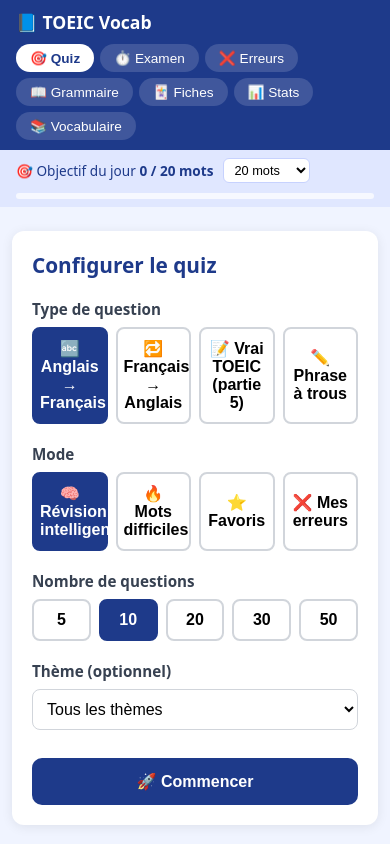
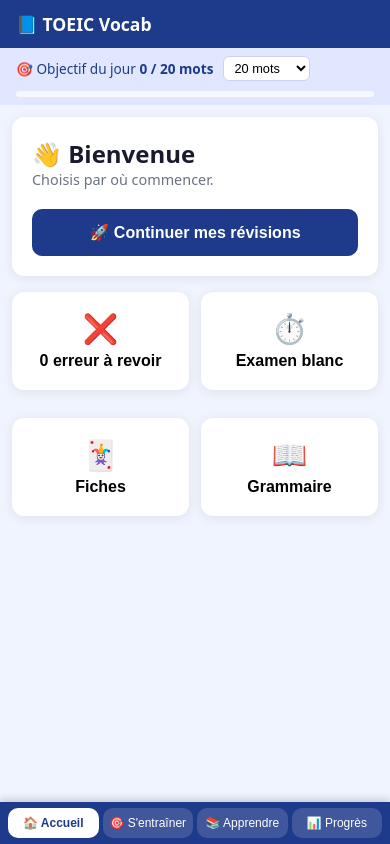
Before and after one commit to Bnfs/toeic-vocab, a React (Vite) app in the folder frontend/: page / in a window 390 px wide. Built offline with nearby package versions, Linux system fonts and the light colour scheme.

Commit message:
Reorganize navigation into 4 sections with sub-tabs, home screen, bottom nav on mobile and grouped theme selectors

```diff
--- a/frontend/src/App.jsx
+++ b/frontend/src/App.jsx
@@ -6,36 +6,39 @@
 import Examen from "./components/Examen";
 import Erreurs from "./components/Erreurs";
 import Grammaire from "./components/Grammaire";
+import Accueil from "./components/Accueil";
 import ObjectifJour from "./components/ObjectifJour";
 import "./index.css";
 
-const ONGLETS = [
-  { id: "quiz", label: "🎯 Quiz" },
-  { id: "examen", label: "⏱️ Examen" },
-  { id: "erreurs", label: "❌ Erreurs" },
-  { id: "grammaire", label: "📖 Grammaire" },
-  { id: "fiches", label: "🃏 Fiches" },
-  { id: "stats", label: "📊 Stats" },
-  { id: "vocabulaire", label: "📚 Vocabulaire" },
+const SECTIONS = [
+  { id: "accueil", label: "🏠 Accueil" },
+  { id: "entrainer", label: "🎯 S'entraîner", sous: [["quiz", "Quiz"], ["examen", "Examen"], ["erreurs", "Erreurs"]] },
+  { id: "apprendre", label: "📚 Apprendre", sous: [["fiches", "Fiches"], ["vocabulaire", "Vocabulaire"], ["grammaire", "Grammaire"]] },
+  { id: "progres", label: "📊 Progrès" },
 ];
 
 export default function App() {
-  const [onglet, setOnglet] = useState("quiz");
+  const [section, setSection] = useState("accueil");
+  const [sous, setSous] = useState({ entrainer: "quiz", apprendre: "fiches" });
   const [cleQuiz, setCleQuiz] = useState(0); // force un nouveau Quiz quand on refait les erreurs
   const [modeQuiz, setModeQuiz] = useState("normal");
+
+  const aller = (s, ss) => {
+    if (ss) setSous(prev => ({ ...prev, [s]: ss }));
+    if (s === "entrainer" && ss === "quiz") setModeQuiz("normal");
+    setSection(s);
+  };
+  const courante = SECTIONS.find(s => s.id === section);
+  const page = sous[section];
 
   return (
     <div className="app">
       <header className="app-header">
         <div className="app-logo">📘 TOEIC Vocab</div>
         <nav className="app-nav">
-          {ONGLETS.map(o => (
-            <button
-              key={o.id}
-              className={`nav-btn ${onglet === o.id ? "active" : ""}`}
-              onClick={() => { if (o.id === "quiz") setModeQuiz("normal"); setOnglet(o.id); }}
-            >
-              {o.label}
+          {SECTIONS.map(s => (
+            <button key={s.id} className={`nav-btn ${section === s.id ? "active" : ""}`} onClick={() => aller(s.id)}>
+              {s.label}
             </button>
           ))}
         </nav>
@@ -44,13 +47,21 @@
       <ObjectifJour />
 
       <main className="app-main">
-        {onglet === "quiz" && <Quiz key={cleQuiz} modeInitial={modeQuiz} />}
-        {onglet === "erreurs" && <Erreurs onRefaire={() => { setModeQuiz("erreurs"); setCleQuiz(k => k + 1); setOnglet("quiz"); }} />}
-        {onglet === "examen" && <Examen />}
-        {onglet === "grammaire" && <Grammaire />}
-        {onglet === "fiches" && <Fiches />}
-        {onglet === "stats" && <Stats />}
-        {onglet === "vocabulaire" && <Vocabulaire />}
+        {courante.sous && (
+          <div className="sous-nav">
+            {courante.sous.map(([id, label]) => (
+              <button key={id} className={`sous-btn ${page === id ? "active" : ""}`} onClick={() => aller(section, id)}>{label}</button>
+            ))}
+          </div>
+        )}
+        {section === "accueil" && <Accueil aller={aller} />}
+        {section === "entrainer" && page === "quiz" && <Quiz key={cleQuiz} modeInitial={modeQuiz} />}
+        {section === "entrainer" && page === "erreurs" && <Erreurs onRefaire={() => { setCleQuiz(k => k + 1); setSous(p => ({ ...p, entrainer: "quiz" })); setModeQuiz("erreurs"); }} />}
+        {section === "entrainer" && page === "examen" && <Examen />}
+        {section === "apprendre" && page === "fiches" && <Fiches />}
+        {section === "apprendre" && page === "vocabulaire" && <Vocabulaire />}
+        {section === "apprendre" && page === "grammaire" && <Grammaire />}
+        {section === "progres" && <Stats />}
       </main>
     </div>
   );
--- /dev/null
+++ b/frontend/src/components/Accueil.jsx
@@ -0,0 +1,35 @@
+import { useState, useEffect } from "react";
+import { api } from "../api";
+
+export default function Accueil({ aller }) {
+  const [nbErreurs, setNbErreurs] = useState(0);
+  useEffect(() => { api.getErreurs().then(l => setNbErreurs(l.length)); }, []);
+
+  return (
+    <div className="accueil">
+      <div className="card">
+        <h2>👋 Bienvenue</h2>
+        <p className="fiche-aide">Choisis par où commencer.</p>
+        <button className="btn-start" onClick={() => aller("entrainer", "quiz")}>🚀 Continuer mes révisions</button>
+      </div>
+      <div className="accueil-grille">
+        <button className="card accueil-tuile" onClick={() => aller("entrainer", "erreurs")}>
+          <span className="accueil-emoji">❌</span>
+          <strong>{nbErreurs} erreur{nbErreurs > 1 ? "s" : ""} à revoir</strong>
+        </button>
+        <button className="card accueil-tuile" onClick={() => aller("entrainer", "examen")}>
+          <span className="accueil-emoji">⏱️</span>
+          <strong>Examen blanc</strong>
+        </button>
+        <button className="card accueil-tuile" onClick={() => aller("apprendre", "fiches")}>
+          <span className="accueil-emoji">🃏</span>
+          <strong>Fiches</strong>
+        </button>
+        <button className="card accueil-tuile" onClick={() => aller("apprendre", "grammaire")}>
+          <span className="accueil-emoji">📖</span>
+          <strong>Grammaire</strong>
+        </button>
+      </div>
+    </div>
+  );
+}
--- a/frontend/src/components/Fiches.jsx
+++ b/frontend/src/components/Fiches.jsx
@@ -1,5 +1,6 @@
 import { useState, useEffect } from "react";
 import { api } from "../api";
+import SelectCategorie from "./SelectCategorie";
 
 export default function Fiches() {
   const [categories, setCategories] = useState([]);
@@ -67,10 +68,7 @@
       </div>
       <div className="config-ligne">
         <label>Thème (optionnel)</label>
-        <select value={categorie} onChange={e => setCategorie(e.target.value)}>
-          <option value="">Tous les thèmes</option>
-          {categories.map(c => <option key={c} value={c}>{c}</option>)}
-        </select>
+        <SelectCategorie value={categorie} onChange={setCategorie} categories={categories} toutes="Tous les thèmes" />
       </div>
       <button className="btn-start" onClick={demarrer}>🃏 Commencer (20 fiches)</button>
     </div>
--- a/frontend/src/components/Quiz.jsx
+++ b/frontend/src/components/Quiz.jsx
@@ -1,6 +1,7 @@
 import { useState, useEffect } from "react";
 import { api } from "../api";
 import PhraseComplete from "./PhraseComplete";
+import SelectCategorie from "./SelectCategorie";
 
 export default function Quiz({ modeInitial = "normal" }) {
   const [etape, setEtape] = useState("config"); // config | quiz | resultat
@@ -111,11 +112,7 @@
       </div>
       <div className="config-ligne">
         <label>Thème (optionnel)</label>
-        <select value={categorie} onChange={e => setCategorie(e.target.value)}>
-          {categories.map(c => (
-            <option key={c} value={c}>{c || "Tous les thèmes"}</option>
-          ))}
-        </select>
+        <SelectCategorie value={categorie} onChange={setCategorie} categories={categories} toutes="Tous les thèmes" />
       </div>
       <button className="btn-start" onClick={demarrer} disabled={chargement}>
         {chargement ? "Chargement..." : "🚀 Commencer"}
--- /dev/null
+++ b/frontend/src/components/SelectCategorie.jsx
@@ -0,0 +1,31 @@
+const GROUPES = [
+  ["Travail", ["emploi", "vie de bureau", "métiers", "finance", "moyens de paiement", "marketing", "industrie", "communication", "commandes et expéditions", "appels téléphoniques", "informatique"]],
+  ["Voyage et sorties", ["voyage", "transport", "conduite", "restaurants", "divertissement", "lieux"]],
+  ["Vie quotidienne", ["achats", "la maison", "vêtements", "objets", "temps", "environnement", "urgences"]],
+  ["Langue", ["général", "verbes", "verbes à particule", "prépositions", "faux amis", "expressions"]],
+  ["Sources", ["fiche anglaisgratuit", "workbook"]],
+];
+
+// Range les catégories par famille ; ce qui n'est pas listé (catégories créées à la main) va dans « Autres »
+function grouper(categories) {
+  const reste = new Set(categories);
+  const groupes = GROUPES.map(([nom, liste]) => {
+    const cats = liste.filter(c => reste.delete(c));
+    return [nom, cats];
+  }).filter(([, cats]) => cats.length);
+  if (reste.size) groupes.push(["Autres", [...reste].sort()]);
+  return groupes;
+}
+
+export default function SelectCategorie({ value, onChange, categories, toutes }) {
+  return (
+    <select value={value} onChange={e => onChange(e.target.value)}>
+      {toutes && <option value="">{toutes}</option>}
+      {grouper(categories.filter(Boolean)).map(([nom, cats]) => (
+        <optgroup key={nom} label={nom}>
+          {cats.map(c => <option key={c} value={c}>{c}</option>)}
+        </optgroup>
+      ))}
+    </select>
+  );
+}
--- a/frontend/src/components/Vocabulaire.jsx
+++ b/frontend/src/components/Vocabulaire.jsx
@@ -1,5 +1,6 @@
 import { useState, useEffect } from "react";
 import { api } from "../api";
+import SelectCategorie from "./SelectCategorie";
 
 export default function Vocabulaire() {
   const [mots, setMots] = useState([]);
@@ -78,9 +79,7 @@
               onChange={e => setFrancais(e.target.value)}
               required
             />
-            <select value={categorie} onChange={e => setCategorie(e.target.value)}>
-              {categories.map(c => <option key={c} value={c}>{c}</option>)}
-            </select>
+            <SelectCategorie value={categorie} onChange={setCategorie} categories={categories} />
             <button type="submit" className="btn-primary" disabled={chargement}>
               {chargement ? "..." : "+ Ajouter"}
             </button>
@@ -96,10 +95,7 @@
             value={recherche}
             onChange={e => setRecherche(e.target.value)}
           />
-          <select value={filtreCategorie} onChange={e => setFiltreCategorie(e.target.value)}>
-            <option value="">Tous les thèmes</option>
-            {categories.map(c => <option key={c} value={c}>{c}</option>)}
-          </select>
+          <SelectCategorie value={filtreCategorie} onChange={setFiltreCategorie} categories={categories} toutes="Tous les thèmes" />
           <button
             className={`btn-filtre-fav ${seulementFavoris ? "active" : ""}`}
             onClick={() => setSeulementFavoris(f => !f)}
--- a/frontend/src/index.css
+++ b/frontend/src/index.css
@@ -283,3 +283,24 @@
 .gram-opt.bonne { border-color: #16a34a; background: #dcfce7; }
 .gram-opt.mauvaise { border-color: #dc2626; background: #fee2e2; }
 .gram-check { display: block; margin-top: 10px; font-size: .9rem; }
+
+/* Sous-navigation et accueil */
+.sous-nav { display: flex; gap: 8px; margin-bottom: 12px; }
+.sous-btn { padding: 6px 16px; border-radius: 20px; border: 2px solid #cbd5e1; background: #fff; cursor: pointer; font-size: .9rem; }
+.sous-btn.active { background: #1e3a8a; border-color: #1e3a8a; color: #fff; font-weight: 600; }
+.accueil-grille { display: grid; grid-template-columns: repeat(auto-fit, minmax(150px, 1fr)); gap: 12px; margin-top: 12px; }
+.accueil-tuile { display: flex; flex-direction: column; align-items: center; gap: 6px; cursor: pointer; border: none; font-size: 1rem; text-align: center; }
+.accueil-emoji { font-size: 1.8rem; }
+.gram-select { margin-bottom: 12px; }
+
+/* Téléphone : navigation fixée en bas */
+@media (max-width: 700px) {
+  .app-header { height: 48px; padding: 0 16px; }
+  .app-nav {
+    position: fixed; bottom: 0; left: 0; right: 0; z-index: 50;
+    background: #1e3a8a; padding: 6px 8px; gap: 4px; justify-content: space-around; flex-wrap: nowrap;
+    box-shadow: 0 -2px 8px rgba(0,0,0,0.2);
+  }
+  .nav-btn { flex: 1; padding: 8px 4px; border-radius: 10px; font-size: .75rem; }
+  .app-main { padding-bottom: 76px; }
+}
```
